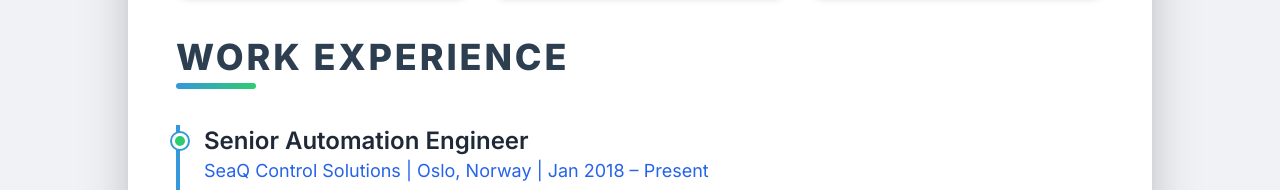
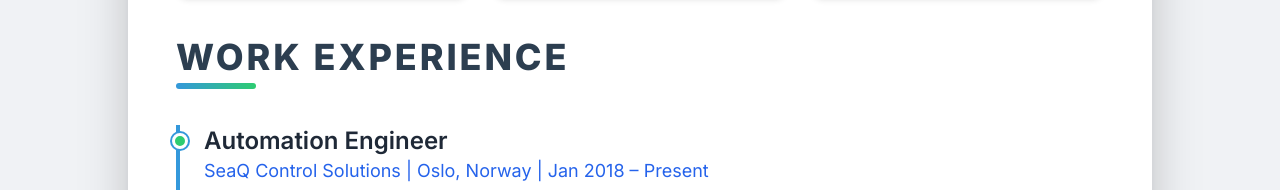
Before and after one commit to RanhQuaBietLamGi/Ole, a plain HTML site: page index.html in a window 1280 px wide. Shown: the part 1606-1796 px from the top of the page. Drawn offline with nearby package versions, Linux system fonts and the light colour scheme.

Commit message:
Update index.html

```diff
--- a/index.html
+++ b/index.html
@@ -237,7 +237,7 @@
         <section class="mb-10">
             <h2 class="section-title text-3xl sm:text-4xl">Work Experience</h2>
             <div class="experience-entry">
-                <h3 class="text-2xl font-semibold text-gray-800">Senior Automation Engineer</h3>
+                <h3 class="text-2xl font-semibold text-gray-800">Automation Engineer</h3>
                 <p class="text-blue-600 text-lg mb-2">SeaQ Control Solutions | Oslo, Norway | Jan 2018 – Present</p>
                 <ul class="list-disc list-inside text-gray-700 mt-2 space-y-2">
                     <li>Led the design and implementation of advanced SeaQ Control systems for a fleet of offshore support vessels, improving operational efficiency by 15%.</li>
@@ -314,6 +314,7 @@
                 <li>Norwegian: Native</li>
                 <li>English: Fluent</li>
                 <li>German: Intermediate</li>
+                <li>Việt Nam: Nói như gió tiếng có tiếng không</li>
             </ul>
         </section>
 
```
